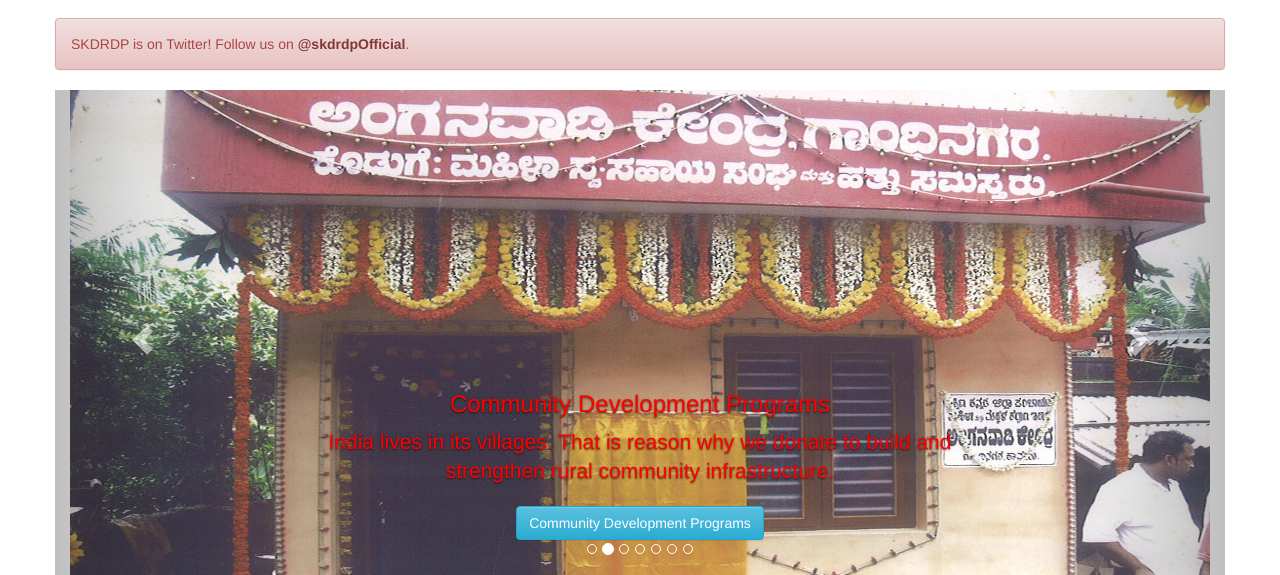
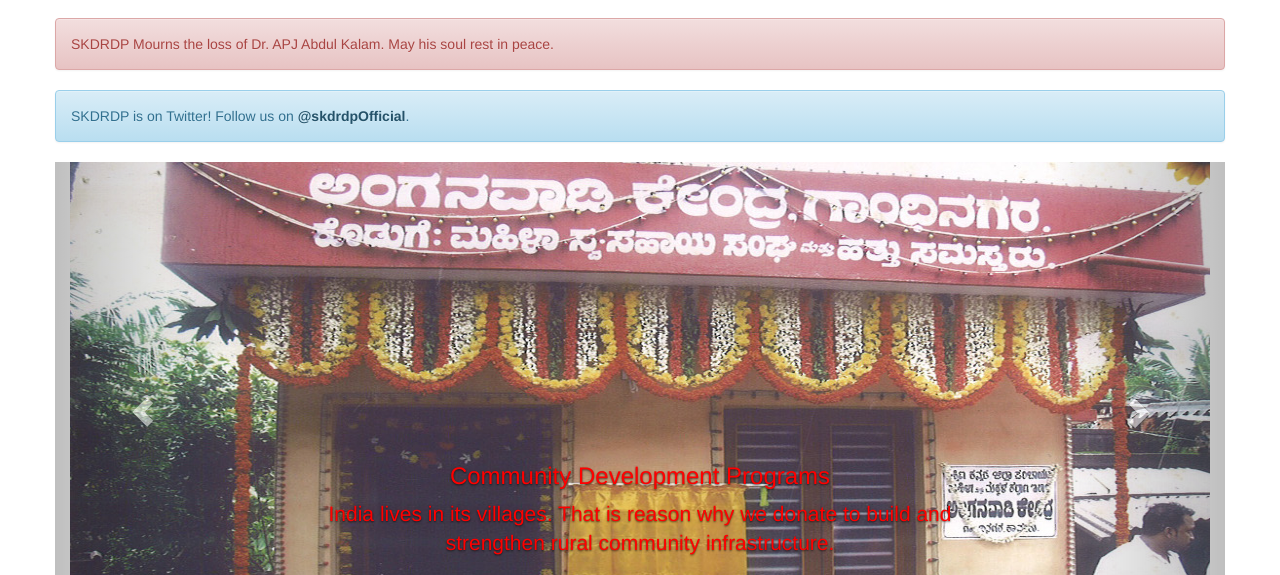
Before and after one commit to harshankola/SKDRDP-Site, a plain HTML site: page index.html in a window 1280 px wide. Shown: the part 179-754 px from the top of the page. Drawn offline with Linux system fonts and the light colour scheme.

Commit message:
Version 1.0.2
+ Dr. Kalam's Obituary message.

```diff
--- a/index.html
+++ b/index.html
@@ -99,6 +99,11 @@
 
         <!-- Alert users about the blogs -->
         <div class="container alert alert-danger" role="alert">
+            <p>SKDRDP Mourns the loss of Dr. APJ Abdul Kalam. May his soul rest in peace.</p>
+        </div>
+
+        <!-- Alert users about the blogs -->
+        <div class="container alert alert-info" role="alert">
             <p>SKDRDP is on Twitter! Follow us on
                 <a target="_blank" href="https://twitter.com/skdrdpOfficial" class="alert-link">
                     @skdrdpOfficial</a>.</p>
```
